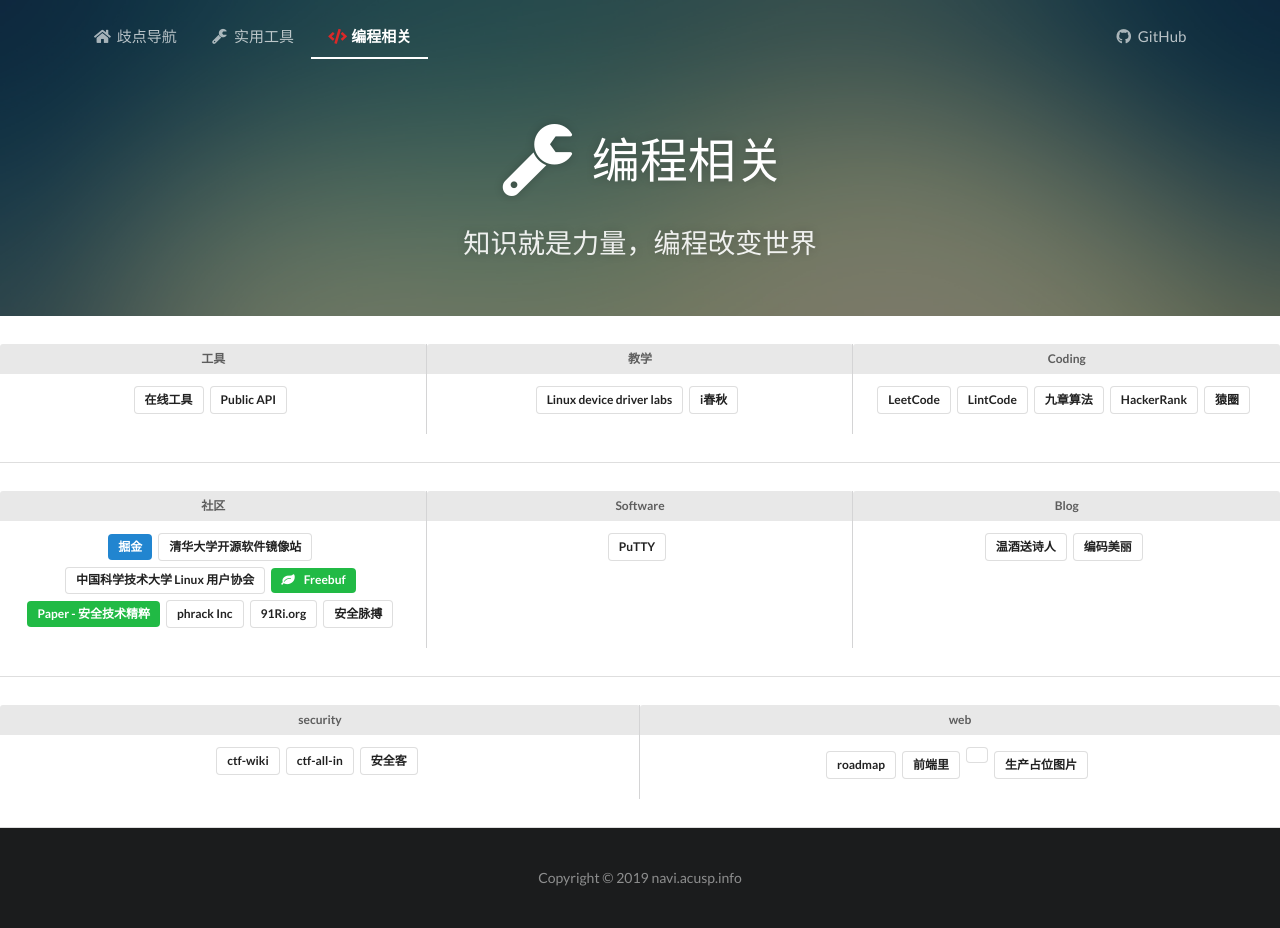
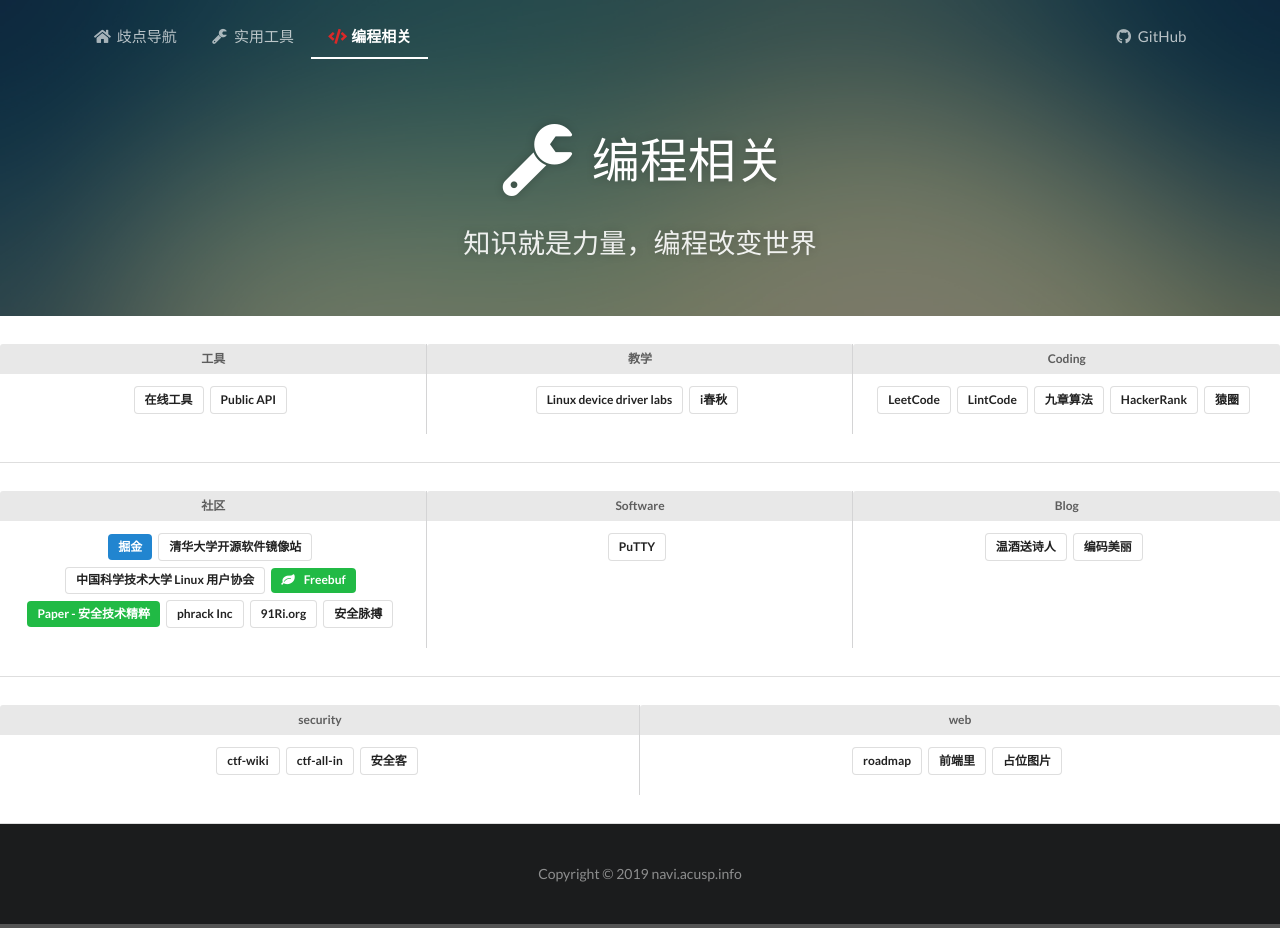
Before and after one commit to acusp/AC-Navi, a Jekyll site: the page built from program/index.html, in a window 1280 px wide. Built offline with Jekyll 4.4.1, drawn with Linux system fonts in a browser that asks for light colours; comment, search, counter and statistics services are not loaded.

Commit message:
Update web links

```diff
--- a/_data/program_links.yml
+++ b/_data/program_links.yml
@@ -124,10 +124,6 @@
       style: basic
       url: http://www.yyyweb.com
 
-    - name: |
-      style: basic
-      url:
-
-    - name: 生产占位图片
+    - name: 占位图片
       style: basic
       url: https://placem.at/
```
